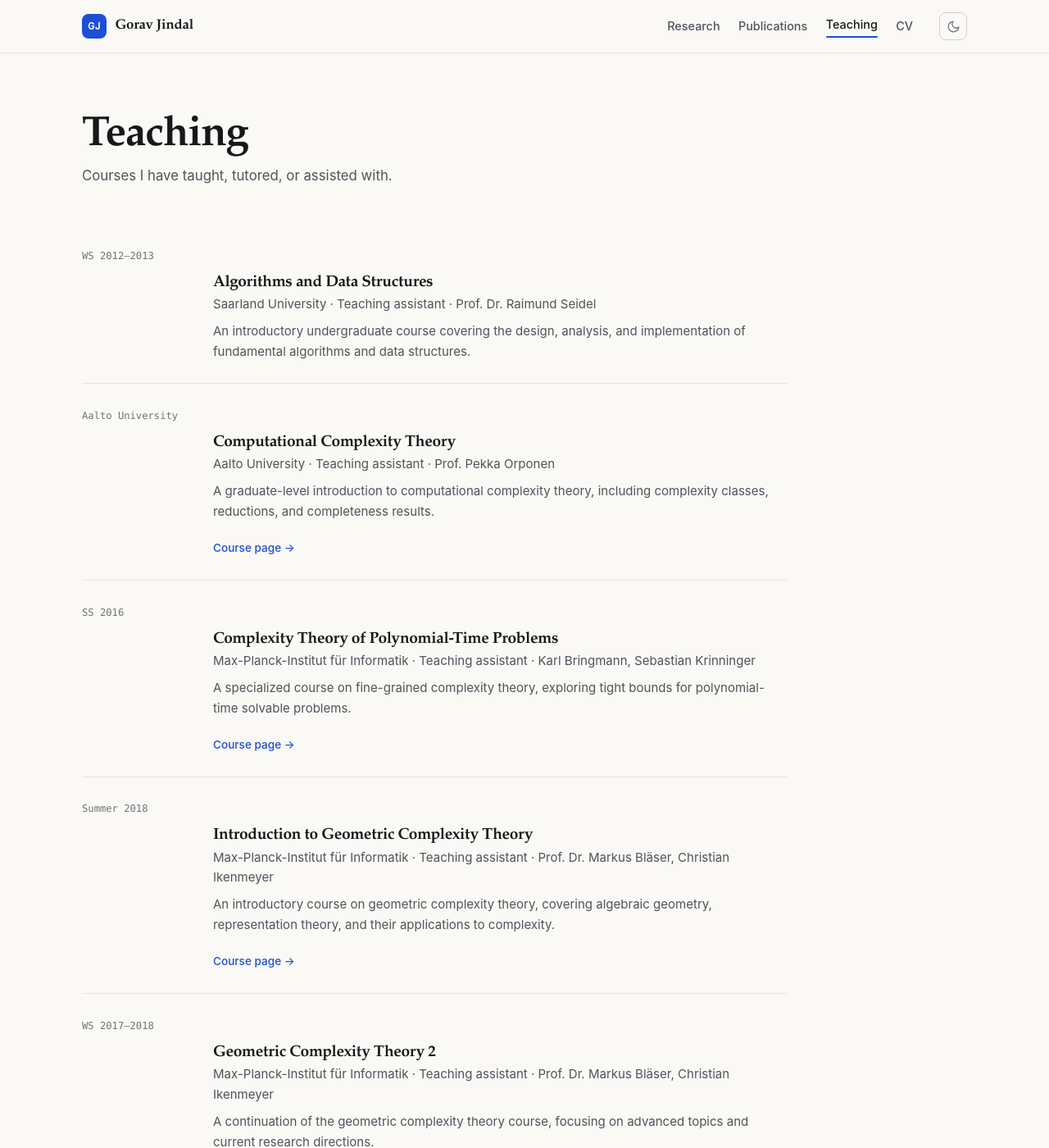
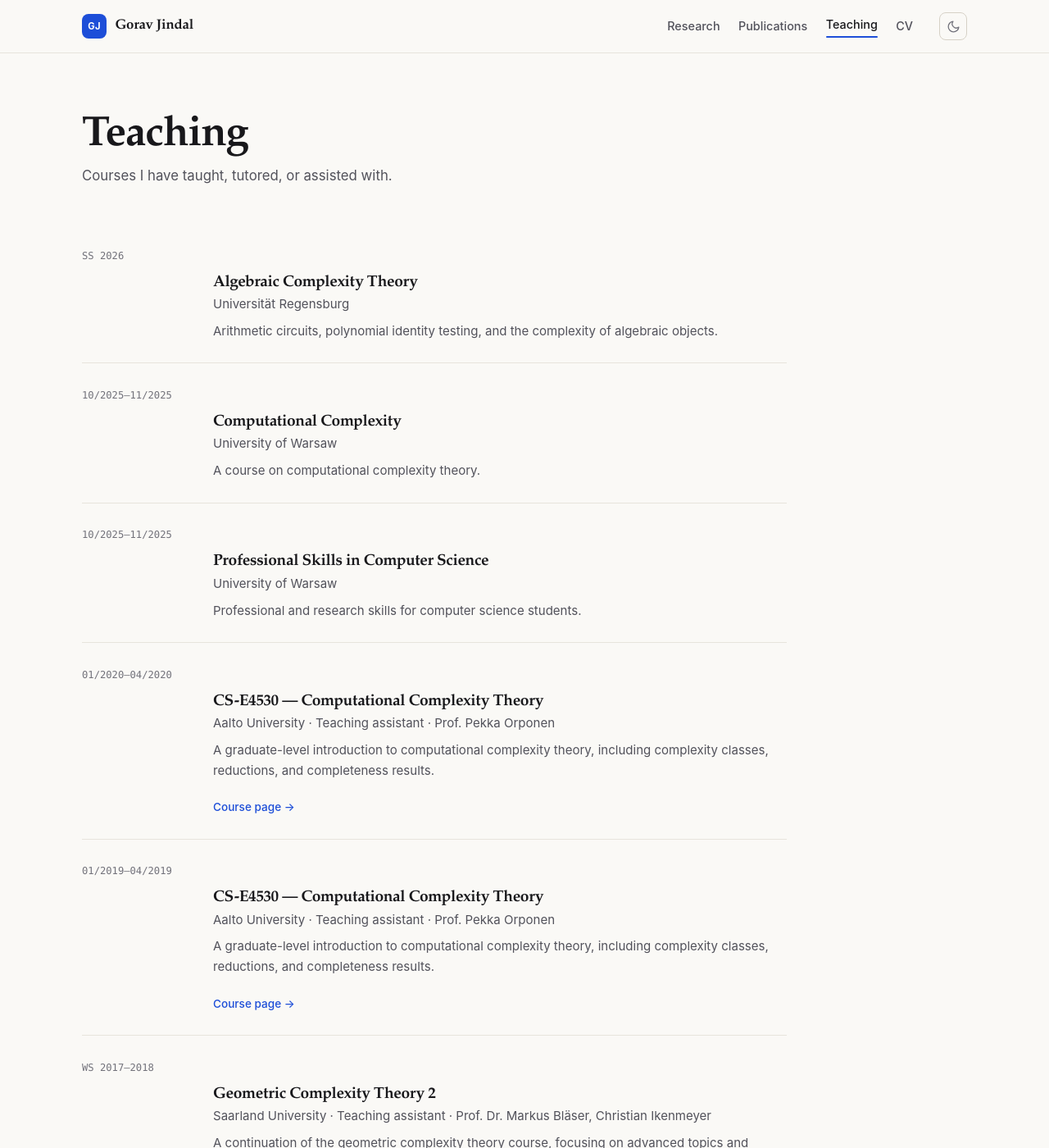
Before and after one commit to goravjindal/goravjindal.github.io, a Jekyll site: the page built from _pages/teaching.md, in a window 1280 px wide and 1400 px high. Shown: the whole window at 82% size. Built offline with Jekyll 4.4.1, drawn with Linux system fonts in a browser that asks for light colours; some of the changed text lies outside the part shown.

Commit message:
Add complete teaching history

```diff
--- a/_pages/teaching.md
+++ b/_pages/teaching.md
@@ -8,6 +8,83 @@ wide: true
 
 <div class="course-list">
   <article class="course">
+    <div class="course-term">SS 2026</div>
+    <div>
+      <h2>Algebraic Complexity Theory</h2>
+      <p class="course-meta">Universität Regensburg</p>
+      <p>Arithmetic circuits, polynomial identity testing, and the complexity of algebraic objects.</p>
+    </div>
+  </article>
+
+  <article class="course">
+    <div class="course-term">10/2025–11/2025</div>
+    <div>
+      <h2>Computational Complexity</h2>
+      <p class="course-meta">University of Warsaw</p>
+      <p>A course on computational complexity theory.</p>
+    </div>
+  </article>
+
+  <article class="course">
+    <div class="course-term">10/2025–11/2025</div>
+    <div>
+      <h2>Professional Skills in Computer Science</h2>
+      <p class="course-meta">University of Warsaw</p>
+      <p>Professional and research skills for computer science students.</p>
+    </div>
+  </article>
+
+  <article class="course">
+    <div class="course-term">01/2020–04/2020</div>
+    <div>
+      <h2>CS-E4530 — Computational Complexity Theory</h2>
+      <p class="course-meta">Aalto University · Teaching assistant · Prof. Pekka Orponen</p>
+      <p>A graduate-level introduction to computational complexity theory, including complexity classes, reductions, and completeness results.</p>
+      <a href="https://mycourses.aalto.fi/course/view.php?id=24358" rel="noopener">Course page →</a>
+    </div>
+  </article>
+
+  <article class="course">
+    <div class="course-term">01/2019–04/2019</div>
+    <div>
+      <h2>CS-E4530 — Computational Complexity Theory</h2>
+      <p class="course-meta">Aalto University · Teaching assistant · Prof. Pekka Orponen</p>
+      <p>A graduate-level introduction to computational complexity theory, including complexity classes, reductions, and completeness results.</p>
+      <a href="https://mycourses.aalto.fi/course/view.php?id=24358" rel="noopener">Course page →</a>
+    </div>
+  </article>
+
+  <article class="course">
+    <div class="course-term">WS 2017–2018</div>
+    <div>
+      <h2>Geometric Complexity Theory 2</h2>
+      <p class="course-meta">Saarland University · Teaching assistant · Prof. Dr. Markus Bläser, Christian Ikenmeyer</p>
+      <p>A continuation of the geometric complexity theory course, focusing on advanced topics and current research directions.</p>
+      <a href="https://www.dcs.warwick.ac.uk/~u2270030/teaching_sb/winter1718/gct2/index.html" rel="noopener">Course page →</a>
+    </div>
+  </article>
+
+  <article class="course">
+    <div class="course-term">SS 2017</div>
+    <div>
+      <h2>Introduction to Geometric Complexity Theory</h2>
+      <p class="course-meta">Saarland University · Teaching assistant · Prof. Dr. Markus Bläser, Christian Ikenmeyer</p>
+      <p>An introductory course on geometric complexity theory, covering algebraic geometry, representation theory, and their applications to complexity.</p>
+      <a href="https://www.dcs.warwick.ac.uk/~u2270030/teaching_sb/summer18/firstintrotogct/index.html" rel="noopener">Course page →</a>
+    </div>
+  </article>
+
+  <article class="course">
+    <div class="course-term">SS 2016</div>
+    <div>
+      <h2>Complexity Theory of Polynomial-Time Problems</h2>
+      <p class="course-meta">Saarland University · Teaching assistant · Karl Bringmann, Sebastian Krinninger</p>
+      <p>A specialized course on fine-grained complexity theory, exploring tight bounds for polynomial-time solvable problems.</p>
+      <a href="https://www.mpi-inf.mpg.de/departments/algorithms-complexity/teaching/summer16/poly-complexity/" rel="noopener">Course page →</a>
+    </div>
+  </article>
+
+  <article class="course">
     <div class="course-term">WS 2012–2013</div>
     <div>
       <h2>Algorithms and Data Structures</h2>
@@ -15,44 +92,4 @@ wide: true
       <p>An introductory undergraduate course covering the design, analysis, and implementation of fundamental algorithms and data structures.</p>
     </div>
   </article>
-
-  <article class="course">
-    <div class="course-term">Aalto University</div>
-    <div>
-      <h2>Computational Complexity Theory</h2>
-      <p class="course-meta">Aalto University · Teaching assistant · Prof. Pekka Orponen</p>
-      <p>A graduate-level introduction to computational complexity theory, including complexity classes, reductions, and completeness results.</p>
-      <a href="https://mycourses.aalto.fi/course/view.php?id=24358" rel="noopener">Course page →</a>
-    </div>
-  </article>
-
-  <article class="course">
-    <div class="course-term">SS 2016</div>
-    <div>
-      <h2>Complexity Theory of Polynomial-Time Problems</h2>
-      <p class="course-meta">Max-Planck-Institut für Informatik · Teaching assistant · Karl Bringmann, Sebastian Krinninger</p>
-      <p>A specialized course on fine-grained complexity theory, exploring tight bounds for polynomial-time solvable problems.</p>
-      <a href="https://www.mpi-inf.mpg.de/departments/algorithms-complexity/teaching/summer16/poly-complexity/" rel="noopener">Course page →</a>
-    </div>
-  </article>
-
-  <article class="course">
-    <div class="course-term">Summer 2018</div>
-    <div>
-      <h2>Introduction to Geometric Complexity Theory</h2>
-      <p class="course-meta">Max-Planck-Institut für Informatik · Teaching assistant · Prof. Dr. Markus Bläser, Christian Ikenmeyer</p>
-      <p>An introductory course on geometric complexity theory, covering algebraic geometry, representation theory, and their applications to complexity.</p>
-      <a href="https://www.dcs.warwick.ac.uk/~u2270030/teaching_sb/summer18/firstintrotogct/index.html" rel="noopener">Course page →</a>
-    </div>
-  </article>
-
-  <article class="course">
-    <div class="course-term">WS 2017–2018</div>
-    <div>
-      <h2>Geometric Complexity Theory 2</h2>
-      <p class="course-meta">Max-Planck-Institut für Informatik · Teaching assistant · Prof. Dr. Markus Bläser, Christian Ikenmeyer</p>
-      <p>A continuation of the geometric complexity theory course, focusing on advanced topics and current research directions.</p>
-      <a href="https://www.dcs.warwick.ac.uk/~u2270030/teaching_sb/winter1718/gct2/index.html" rel="noopener">Course page →</a>
-    </div>
-  </article>
 </div>
```
